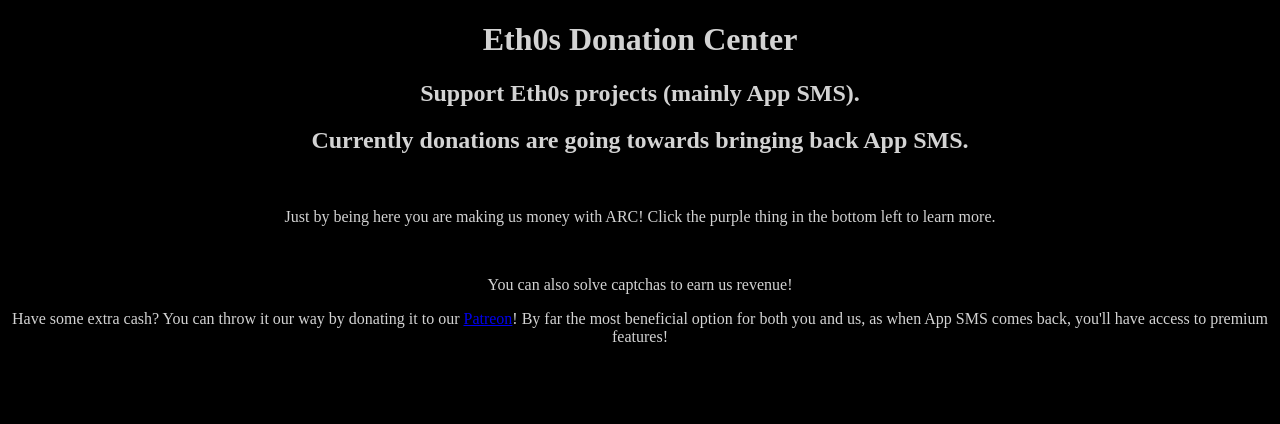
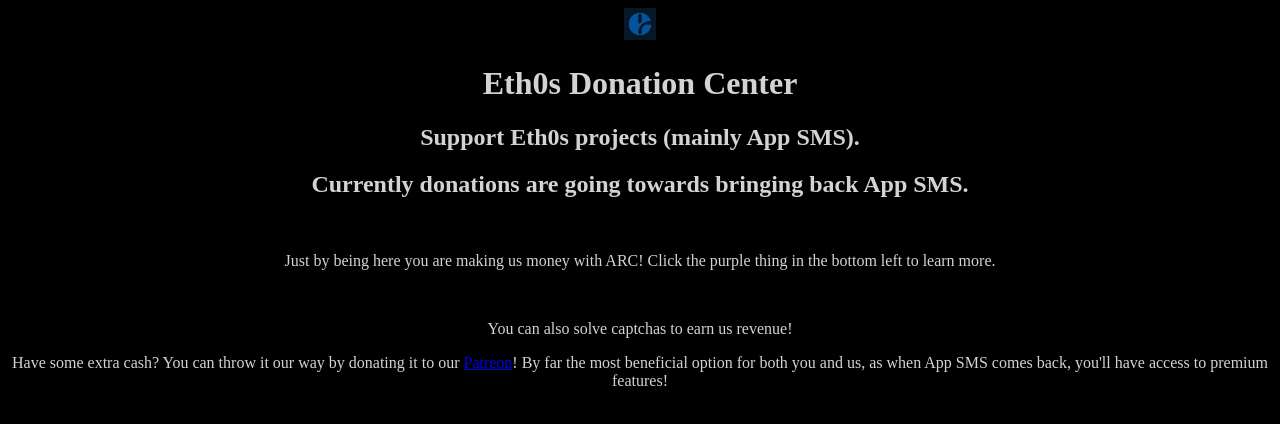
Before and after one commit to SpaceSaver/hcaptcha-privacy-pass-farm, a plain HTML site: page index.html in a window 1280 px wide. Drawn offline with Linux system fonts and the light colour scheme; a script that the page names is missing.

Commit message:
Add logo

```diff
--- a/index.html
+++ b/index.html
@@ -25,11 +25,16 @@
             background-color: black;
             color: lightgray;
         }
+        #logo {
+            height: 32px;
+            width: 32px;
+        }
     </style>
 </head>
 
 <body>
     <center>
+        <img src="logo.jpg" id="logo">
         <h1>
             Eth0s Donation Center
         </h1>
```
Also changed, not shown: logo.jpg (added).
